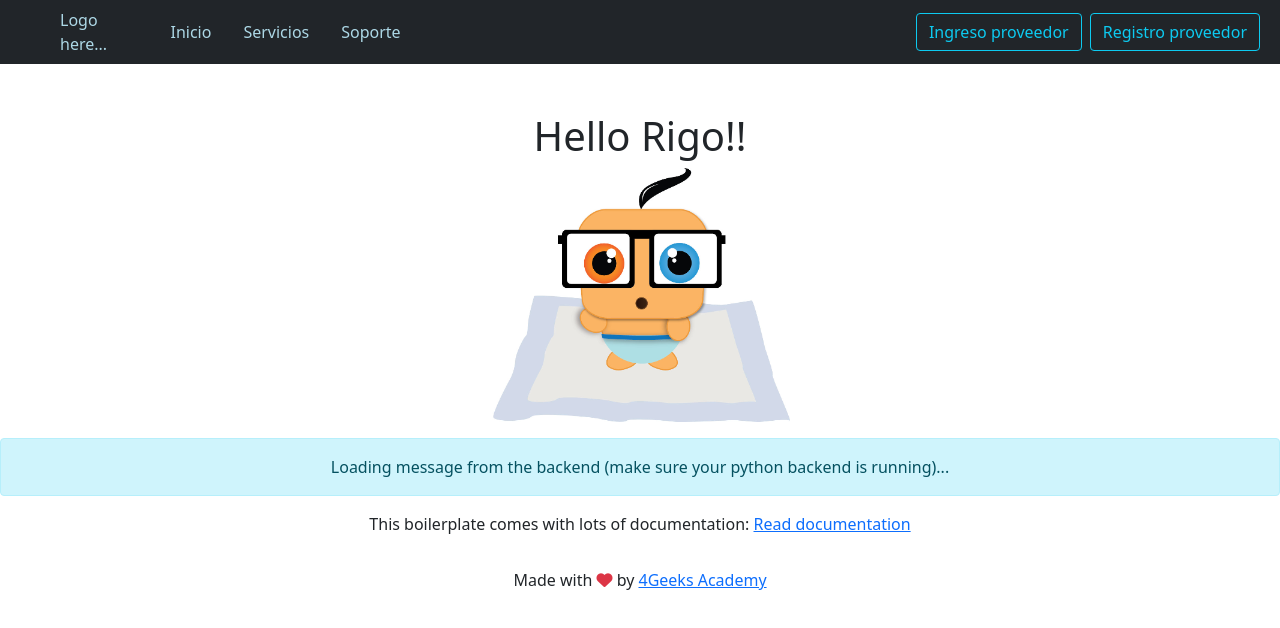
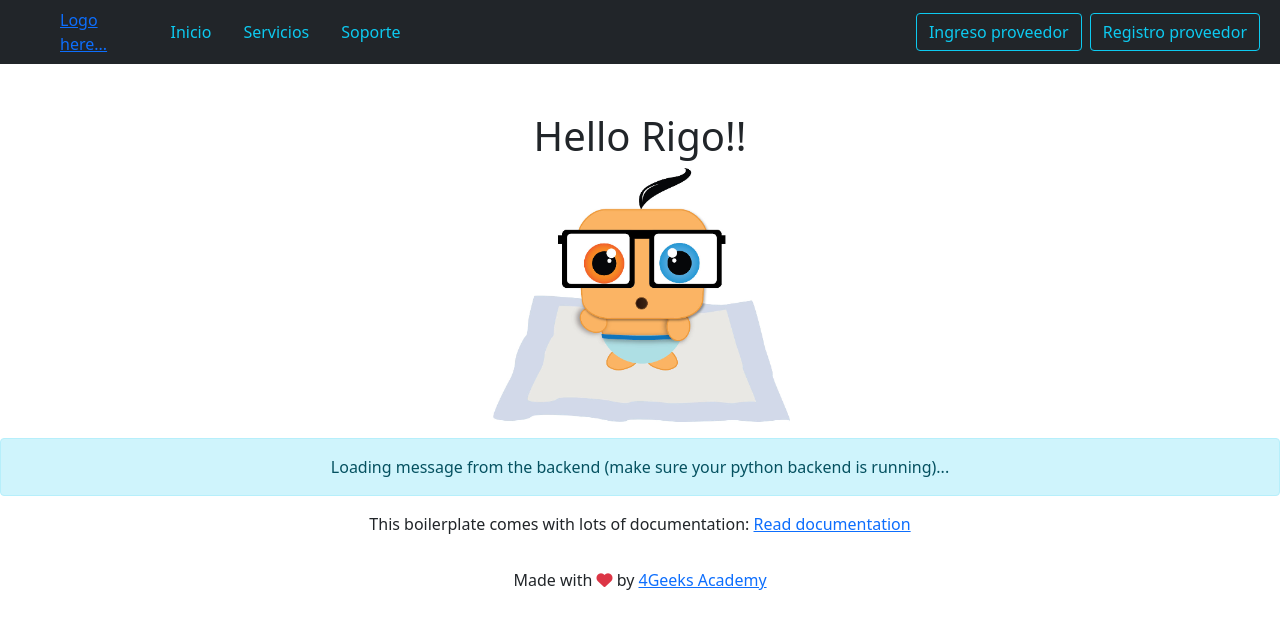
Before and after one commit to pedrolopezmurua/Proyecto-final-IOS-4Geeks-pt-35, a React app: page / in a window 1280 px wide. Built offline with nearby package versions, Linux system fonts and the light colour scheme; no server answers.

Commit message:
cambio color texto navbar

```diff
--- a/src/front/js/component/navbar.js
+++ b/src/front/js/component/navbar.js
@@ -5,17 +5,17 @@ export const Navbar = () => {
 	return (
 		<nav className="navbar navbar-expand-lg navbar-dark bg-dark">
 			<div className="container-fluid ms-5">
-				<Link className="link-no-underline" to='/'>Logo here...</Link>
+				<Link className="" to='/'>Logo here...</Link>
 				<div className="container d-flex justify-content-start mx-2" >
 					<ul className="navbar-nav me-auto mb-2 mb-lg-0">
 						<li className="nav-item mx-3">
-							<Link className="link-no-underline" to='/'>Inicio</Link>
+							<Link className="text-decoration-none text-info bg-dark" to='/'>Inicio</Link>
 						</li>
 						<li className="nav-item mx-3">
-							<Link className="link-no-underline" to='/'>Servicios</Link>
+							<Link className="text-decoration-none text-info bg-dark" to='/'>Servicios</Link>
 						</li>
 						<li className="nav-item mx-3">
-							<Link className="link-no-underline" to='/'>Soporte</Link>
+							<Link className="text-decoration-none text-info bg-dark" to='/'>Soporte</Link>
 						</li>
 					</ul>
 				</div>
--- a/src/front/styles/index.css
+++ b/src/front/styles/index.css
@@ -1,16 +1,3 @@
 /*
     General Styles used on every website (Don't Repeat Yourself)
 */
-body {
-    font-family: ;
-}
-
-.link-no-underline {
-    text-decoration: none;
-    color: lightblue;
-}
-
-.link-no-underline:hover {
-  color: rgb(62, 188, 231);
-  text-decoration: none;
-}
```
